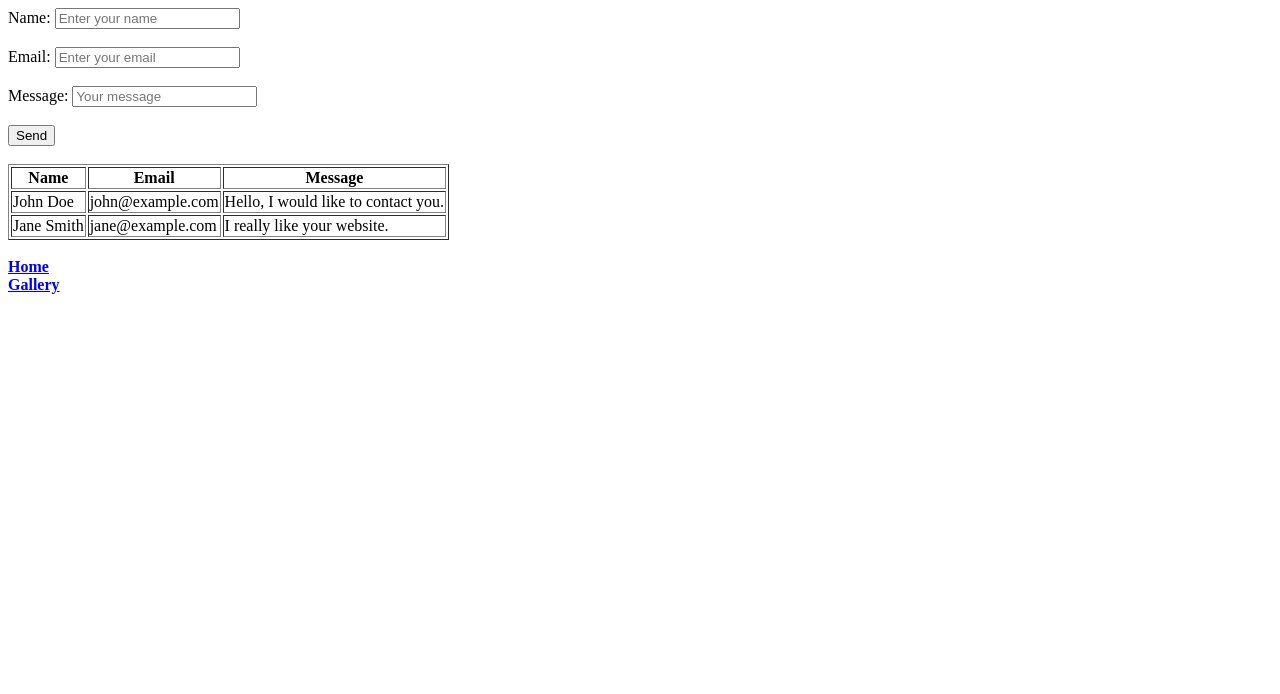
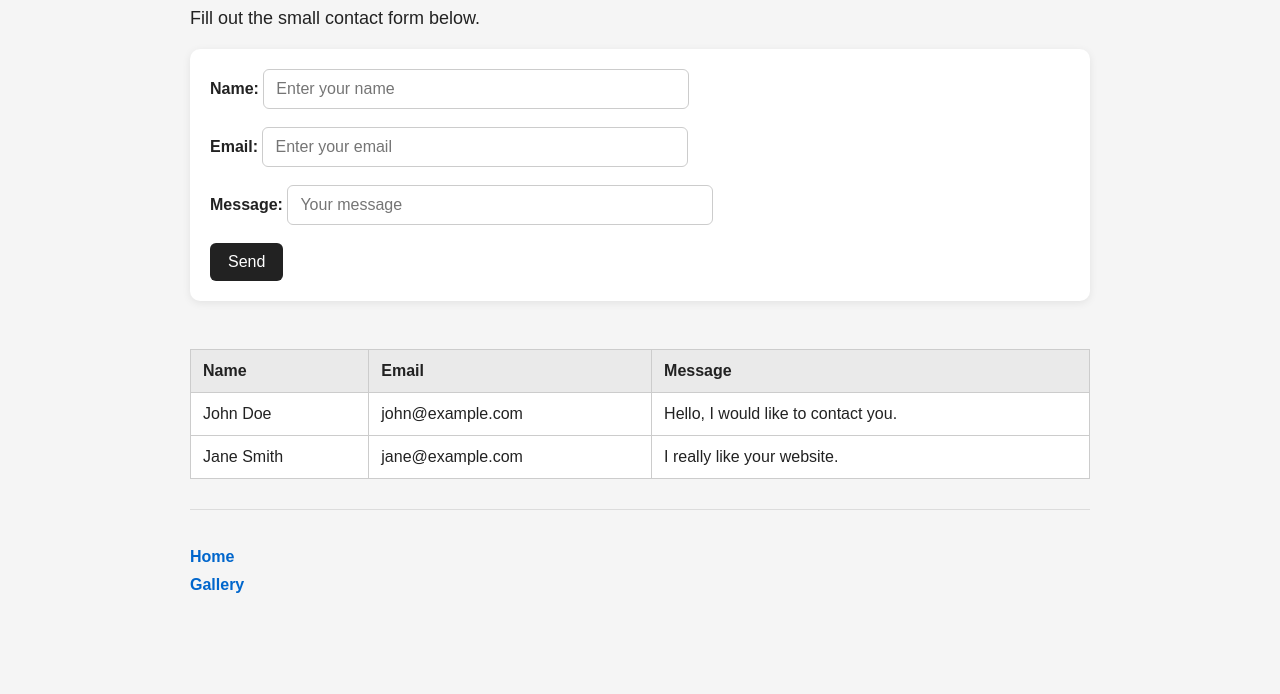
Before and after one commit to vvladyatsenko/qa-manual-hm, a plain HTML site: page pages/contact.html in a window 1280 px wide. Shown: the part 106-800 px from the top of the page. Drawn offline with Linux system fonts and the light colour scheme.

Commit message:
added styles for homework project

```diff
--- a/pages/contact.html
+++ b/pages/contact.html
@@ -3,20 +3,28 @@
   <head>
     <meta charset="UTF-8" />
     <meta name="viewport" content="width=device-width, initial-scale=1.0" />
+    <link rel="stylesheet" href="../style.css" />
     <title>Contact</title>
   </head>
-  <body>
-    <h1>Contact</h1>
+  <body id="contact_page">
+    <h1 class="contact_page--title">Contact</h1>
 
-    <p>Fill out the small contact form below.</p>
+    <p class="contact_page--text">Fill out the small contact form below.</p>
 
-    <form>
-      <label for="name">Name:</label>
-      <input type="text" id="name" name="name" placeholder="Enter your name" />
+    <form class="contact_page--form">
+      <label class="contact_page--label" for="name">Name:</label>
+      <input
+        class="contact_page--input"
+        type="text"
+        id="name"
+        name="name"
+        placeholder="Enter your name"
+      />
       <br /><br />
 
-      <label for="email">Email:</label>
+      <label class="contact_page--label" for="email">Email:</label>
       <input
+        class="contact_page--input"
         type="email"
         id="email"
         name="email"
@@ -24,8 +32,9 @@
       />
       <br /><br />
 
-      <label for="message">Message:</label>
+      <label class="contact_page--label" for="message">Message:</label>
       <input
+        class="contact_page--input"
         type="text"
         id="message"
         name="message"
@@ -33,34 +42,38 @@
       />
       <br /><br />
 
-      <button type="submit">Send</button>
+      <button class="contact_page--button" type="submit">Send</button>
     </form>
 
     <br />
 
-    <table border="1">
-      <tr>
-        <th>Name</th>
-        <th>Email</th>
-        <th>Message</th>
+    <table class="contact_page--table" border="1">
+      <tr class="contact_page--table_row">
+        <th class="contact_page--table_head">Name</th>
+        <th class="contact_page--table_head">Email</th>
+        <th class="contact_page--table_head">Message</th>
       </tr>
-      <tr>
-        <td>John Doe</td>
-        <td>john@example.com</td>
-        <td>Hello, I would like to contact you.</td>
+      <tr class="contact_page--table_row">
+        <td class="contact_page--table_data">John Doe</td>
+        <td class="contact_page--table_data">john@example.com</td>
+        <td class="contact_page--table_data">
+          Hello, I would like to contact you.
+        </td>
       </tr>
-      <tr>
-        <td>Jane Smith</td>
-        <td>jane@example.com</td>
-        <td>I really like your website.</td>
+      <tr class="contact_page--table_row">
+        <td class="contact_page--table_data">Jane Smith</td>
+        <td class="contact_page--table_data">jane@example.com</td>
+        <td class="contact_page--table_data">I really like your website.</td>
       </tr>
     </table>
 
-    <footer>
+    <footer class="contact_page--footer">
       <br />
-      <a href="/index.html"><strong>Home</strong></a>
+      <a class="contact_page--link" href="/index.html"><strong>Home</strong></a>
       <br />
-      <a href="/pages/gallery.html"><strong>Gallery</strong></a>
+      <a class="contact_page--link" href="/pages/gallery.html"
+        ><strong>Gallery</strong></a
+      >
     </footer>
   </body>
 </html>
--- /dev/null
+++ b/style.css
@@ -0,0 +1,168 @@
+body {
+  margin: 0;
+  font-family: Arial, sans-serif;
+  background-color: #f5f5f5;
+  color: #222222;
+}
+
+#page,
+#gallery_page,
+#contact_page {
+  max-width: 900px;
+  margin: 0 auto;
+  padding: 30px 20px;
+}
+
+.page_title,
+.gallery_page--title,
+.contact_page--title {
+  margin-bottom: 20px;
+  font-size: 32px;
+  color: #111111;
+  font-family: "Gill Sans", "Gill Sans MT", Calibri, "Trebuchet MS", sans-serif;
+  text-align: center;
+}
+
+.page_subtitle,
+.page_section_title {
+  margin-top: 24px;
+  margin-bottom: 12px;
+  color: #222222;
+}
+
+.page_text,
+.gallery_page--text,
+.contact_page--text {
+  margin-bottom: 16px;
+  font-size: 18px;
+  line-height: 1.6;
+}
+
+.page_text--bold {
+  color: #000000;
+}
+
+.page_text--italic {
+  color: #444444;
+}
+
+.page_text--mark {
+  background-color: #ffe58a;
+  padding: 2px 4px;
+  border-radius: 4px;
+}
+
+.page_text--small {
+  color: #555555;
+}
+
+.page_list {
+  margin-bottom: 20px;
+  padding-left: 20px;
+}
+
+.page_list--item {
+  margin-bottom: 8px;
+  font-size: 17px;
+}
+
+.gallery_page--list {
+  display: flex;
+  flex-wrap: wrap;
+  gap: 20px;
+  padding: 0;
+  margin: 20px 0;
+  list-style: none;
+}
+
+.gallery_page--item {
+  background-color: #ffffff;
+  padding: 10px;
+  border-radius: 10px;
+  box-shadow: 0 2px 8px rgba(0, 0, 0, 0.08);
+}
+
+.gallery_page--image {
+  display: block;
+  width: 200px;
+  height: auto;
+  border-radius: 8px;
+}
+
+.contact_page--form {
+  margin-bottom: 30px;
+  padding: 20px;
+  background-color: #ffffff;
+  border-radius: 10px;
+  box-shadow: 0 2px 8px rgba(0, 0, 0, 0.08);
+}
+
+.contact_page--label {
+  display: inline-block;
+  margin-bottom: 6px;
+  font-weight: bold;
+}
+
+.contact_page--input {
+  width: 100%;
+  max-width: 400px;
+  padding: 10px 12px;
+  border: 1px solid #cccccc;
+  border-radius: 6px;
+  font-size: 16px;
+}
+
+.contact_page--button {
+  padding: 10px 18px;
+  border: none;
+  border-radius: 6px;
+  background-color: #222222;
+  color: #ffffff;
+  font-size: 16px;
+  cursor: pointer;
+}
+
+.contact_page--button:hover {
+  background-color: #444444;
+}
+
+.contact_page--table {
+  width: 100%;
+  border-collapse: collapse;
+  background-color: #ffffff;
+  margin-bottom: 30px;
+}
+
+.contact_page--table_head,
+.contact_page--table_data {
+  border: 1px solid #cccccc;
+  padding: 12px;
+  text-align: left;
+}
+
+.contact_page--table_head {
+  background-color: #eaeaea;
+}
+
+.page_footer,
+.gallery_page--footer,
+.contact_page--footer {
+  margin-top: 30px;
+  padding-top: 20px;
+  border-top: 1px solid #dcdcdc;
+}
+
+.page_footer--link,
+.gallery_page--link,
+.contact_page--link {
+  display: inline-block;
+  margin-bottom: 10px;
+  color: #0066cc;
+  text-decoration: none;
+}
+
+.page_footer--link:hover,
+.gallery_page--link:hover,
+.contact_page--link:hover {
+  text-decoration: underline;
+}
```
Also changed, not shown: index.html (+30 -24 lines), pages/gallery.html (+19 -11 lines).
